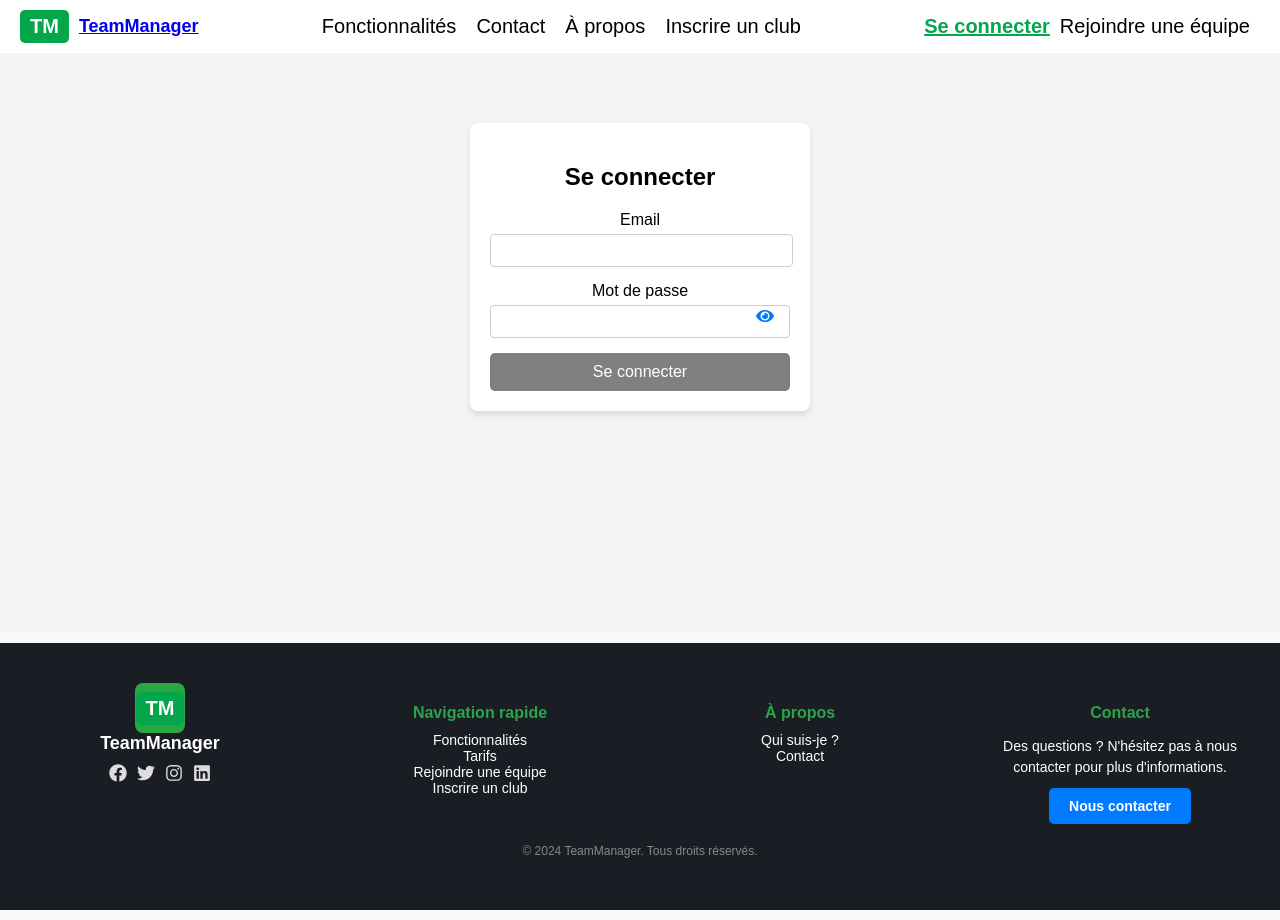
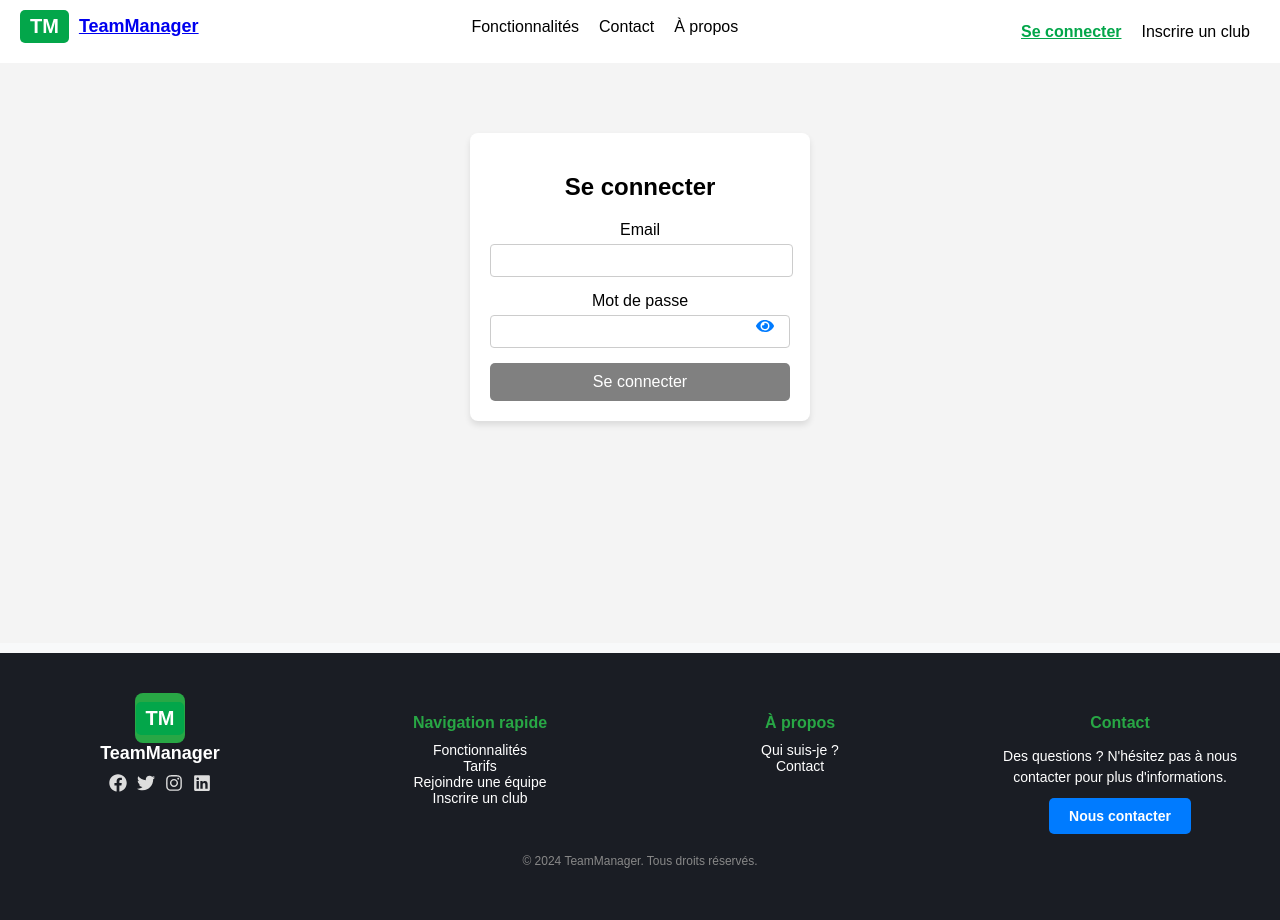
Before and after one commit to Tmousnier/TeamManager, a React (Vite) app in the folder front/: page /connexion in a window 1280 px wide. Built offline with nearby package versions, Linux system fonts and the light colour scheme.

Commit message:
update nav bar

```diff
--- a/front/src/components/presentation/navBar/NavBar.css
+++ b/front/src/components/presentation/navBar/NavBar.css
@@ -3,74 +3,109 @@ body {
     margin: 0;
     padding: 0;
 }
+
 .navbar {
     display: flex;
+    flex-wrap: wrap; /* Permet le retour à la ligne sur les petits écrans */
     justify-content: space-between;
     align-items: center;
     background-color: #ffffff;
     padding: 10px 20px;
     color: #000000;
 }
+
 .navbar-brand {
     display: flex;
     align-items: center;
     color: #000000;
+    margin-bottom: 10px; /* Ajoute de la marge en bas sur les petits écrans */
 }
+
 .logo {
-    background-color: #03A64A; /* Couleur verte */
+    background-color: #03A64A;
     color: white;
     font-weight: bold;
     font-size: 18px;
     padding: 5px 10px;
     border-radius: 5px;
 }
+
 .brand-name {
     margin-left: 10px;
     font-size: 18px;
     font-weight: bold;
     color: #000000;
 }
-.braand-name hover{
+
+.brand-name:hover { /* Correction de la faute de frappe "braand-name" */
     color: #03a64a;
     text-decoration: underline;
 }
+
 .navbar-links {
     list-style: none;
     display: flex;
+    flex-wrap: wrap; /* Permet le retour à la ligne */
     margin: 0;
     padding: 0;
     color: #000000;
+    margin-bottom: 10px; /* Ajoute de la marge en bas sur les petits écrans */
 }
+
 .navbar-links li {
-    margin: 0 10px;
+    margin: 5px 10px; /* Réduit la marge pour plus de flexibilité */
 }
-.navbar-links a { /* Style par défaut des liens */
+
+.navbar-links a {
     text-decoration: none;
     color: #000000;
-    font-size: 20px;
-    transition: color 0.3s ease; /* Ajout d'une transition pour la couleur */
+    font-size: 16px; /* Taille de police plus petite par défaut */
+    transition: color 0.3s ease;
 }
+
 .navbar-links a:hover {
     text-decoration: underline;
     color: #03A64A;
 }
-.navbar-links a.active,  /* Style pour les liens de navigation actifs (y compris la marque) */
-.navbar-actions a.active { /* Style pour les boutons d'action actifs */
-    color: #03A64A; /* Couleur verte (ou la couleur que vous souhaitez) */
-    font-weight: bold; /* Optionnel: Mettre en gras le lien actif */
-    text-decoration: underline; /* Optionnel: Ajouter un soulignement */
+
+.navbar-links a.active,
+.navbar-actions a.active {
+    color: #03A64A;
+    font-weight: bold;
+    text-decoration: underline;
 }
+
 .navbar-actions {
-    display: flex; /* Pour aligner les boutons côte à côte */
-    align-items: center; /* Pour les centrer verticalement */}
-.navbar-actions .login, .register-btn {
-    margin-right: 10px;
+    display: flex;
+    flex-wrap: wrap; /* Permet le retour à la ligne */
+    align-items: center;
+}
+
+.navbar-actions .login,
+.register-btn {
+    margin: 5px 10px; /* Réduit la marge pour plus de flexibilité */
     text-decoration: none;
     color: #000000;
-    font-size: 20px;
-    transition: color 0.3s ease; /* Ajout d'une transition pour la couleur */
+    font-size: 16px; /* Taille de police plus petite par défaut */
+    transition: color 0.3s ease;
 }
-.navbar-actions .login:hover, .register-btn:hover {
-    color: #03A64A; /* Changer la couleur au survol */
+
+.navbar-actions .login:hover,
+.navbar-actions .register-btn:hover {
+    color: #03A64A;
     text-decoration: underline;
 }
+
+/* Media query pour les écrans plus petits (par exemple, les mobiles) */
+@media (max-width: 768px) {
+    .navbar-brand,
+    .navbar-links,
+    .navbar-actions {
+        flex-basis: 100%; /* Occupe toute la largeur */
+        text-align: center; /* Centre le texte */
+    }
+
+    .navbar-links {
+        margin-top: 10px; /* Ajoute de la marge en haut pour séparer les éléments */
+    }
+}
--- a/front/src/components/presentation/navBar/NavBar.tsx
+++ b/front/src/components/presentation/navBar/NavBar.tsx
@@ -1,4 +1,4 @@
-import { NavLink } from "react-router-dom"; // Importez NavLink
+import {NavLink} from "react-router-dom"; // Importez NavLink
 import "./NavBar.css";
 
 export default function NavBar() {
@@ -20,13 +20,10 @@ export default function NavBar() {
                 <li>
                     <NavLink to="/apropos" className="navbar-link" activeClassName="active">À propos</NavLink>
                 </li>
-                <li>
-                    <NavLink to="/inscrireClub" className="navbar-link" activeClassName="active">Inscrire un club</NavLink>
-                </li>
             </ul>
             <div className="navbar-actions">
-                <NavLink to="/connexion" className="login" activeClassName="active">Se connecter</NavLink> {/* Utilisation de NavLink ici */}
-                <NavLink to="/rejoindreEquipe" className="register-btn" activeClassName="active">Rejoindre une équipe</NavLink> {/* Utilisation de NavLink ici */}
+                <NavLink to="/connexion" className="login" activeClassName="active">Se connecter</NavLink>
+                <NavLink to="/inscrireClub" className="register-btn" activeClassName="active">Inscrire un club</NavLink>
             </div>
         </nav>
     );
```
